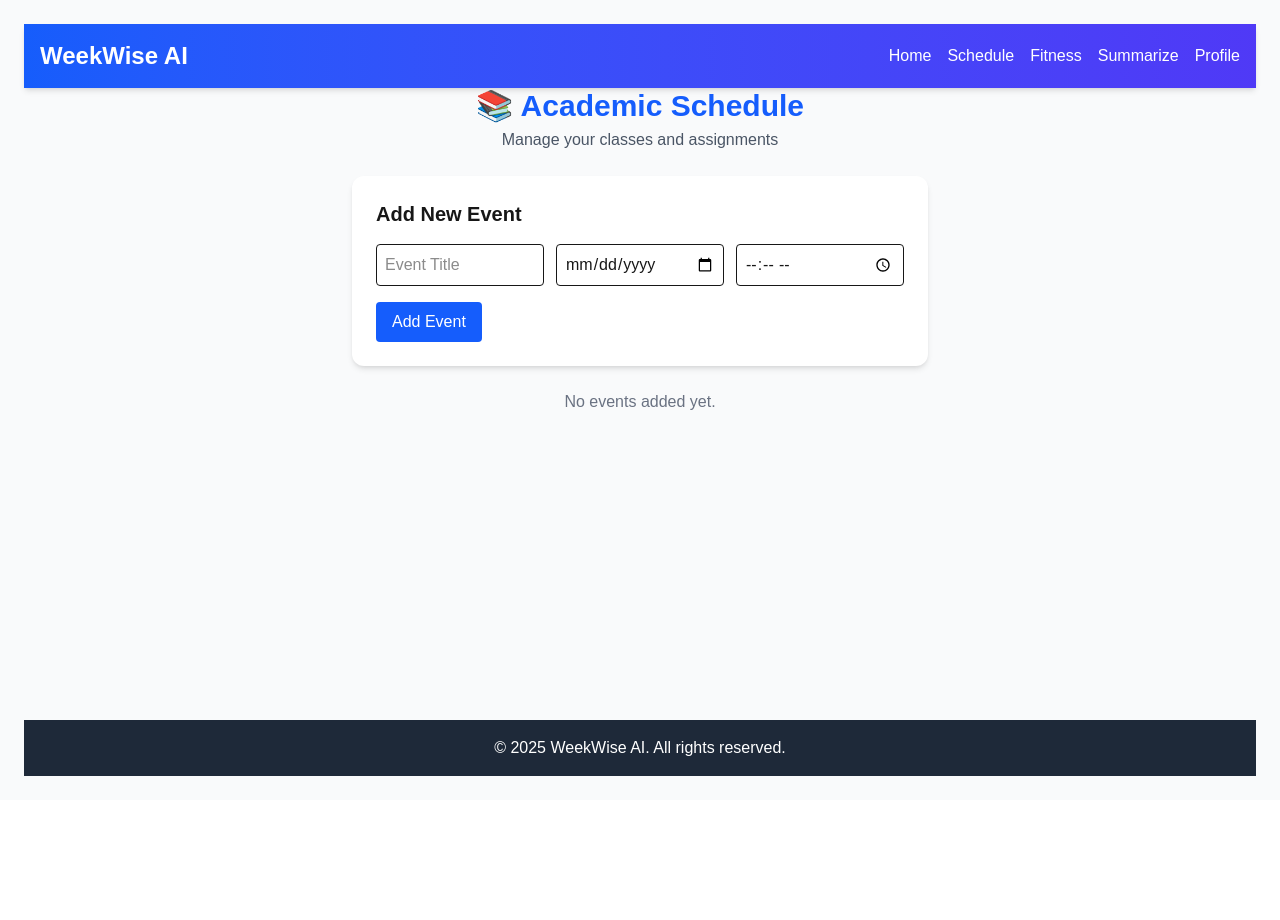
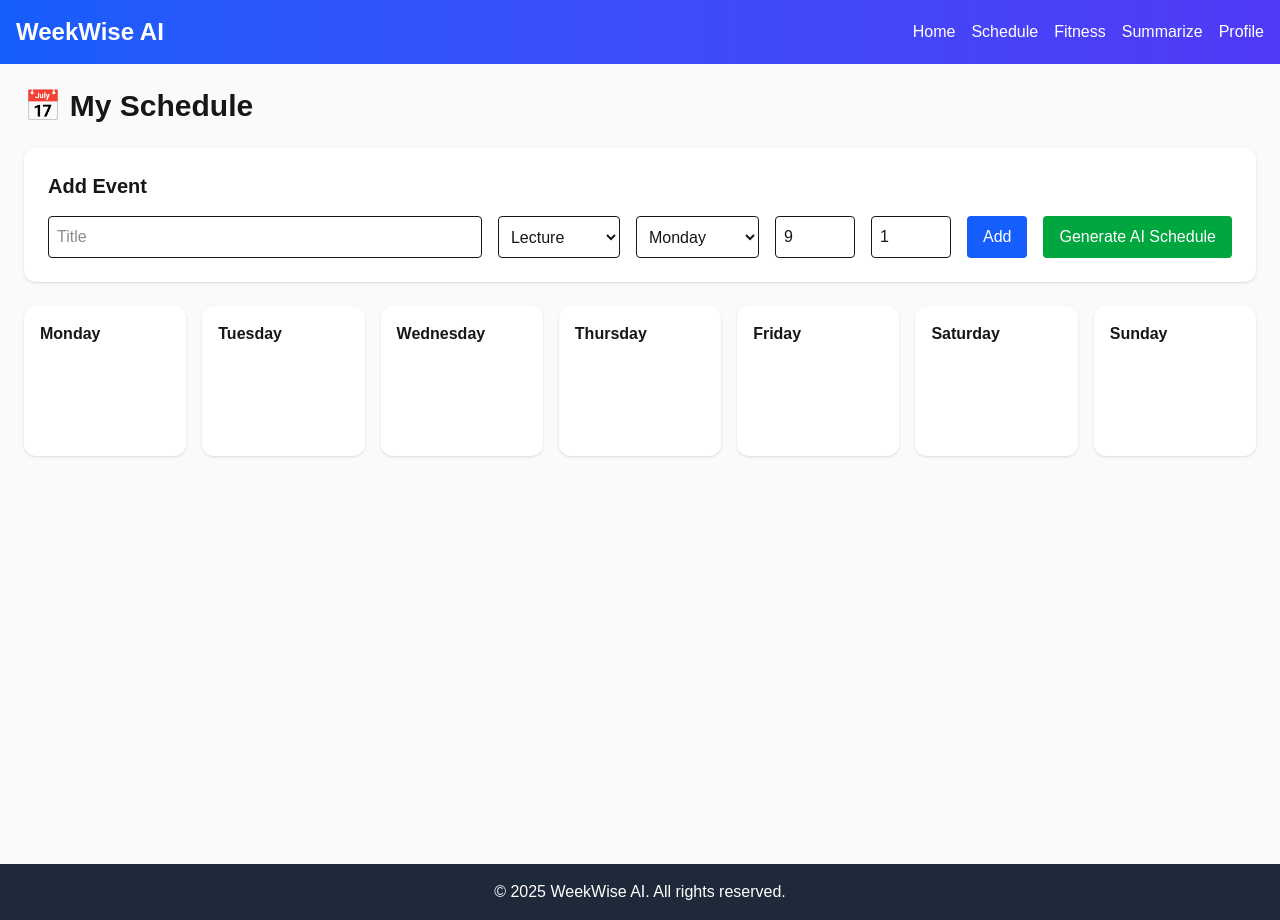
Before and after one commit to klajdi24/weekwise-ai, a Next.js app: page /schedule in a window 1280 px wide. Before the commit the page ends 800 px from the top, so only its background shows below. Built offline with nearby package versions, Linux system fonts and the light colour scheme.

Commit message:
Initial commit - WeekWise AI app

```diff
--- a/app/fitness/page.tsx
+++ b/app/fitness/page.tsx
@@ -1,16 +1,105 @@
 "use client";
-import Navbar from "../components/navbar";
-import Footer from "../components/footer";
+
+import { useState, useEffect } from "react";
+
+interface Workout {
+  id: number;
+  name: string;
+  date: string; // ISO date
+  duration: number; // minutes
+  steps: number;
+}
 
 export default function Fitness() {
+  const [workouts, setWorkouts] = useState<Workout[]>([]);
+  const [name, setName] = useState("");
+  const [duration, setDuration] = useState(30);
+  const [steps, setSteps] = useState(0);
+
+  // Load from localStorage
+  useEffect(() => {
+    const saved = localStorage.getItem("weekwise-workouts");
+    if (saved) setWorkouts(JSON.parse(saved));
+  }, []);
+
+  // Save to localStorage
+  useEffect(() => {
+    localStorage.setItem("weekwise-workouts", JSON.stringify(workouts));
+  }, [workouts]);
+
+  const addWorkout = () => {
+    if (!name) return;
+    const newWorkout: Workout = {
+      id: Date.now(),
+      name,
+      date: new Date().toISOString().split("T")[0],
+      duration,
+      steps,
+    };
+    setWorkouts([...workouts, newWorkout]);
+    setName("");
+    setDuration(30);
+    setSteps(0);
+  };
+
+  // Weekly summary
+  const totalDuration = workouts.reduce((sum, w) => sum + w.duration, 0);
+  const totalSteps = workouts.reduce((sum, w) => sum + w.steps, 0);
+
   return (
-    <div className="min-h-screen flex flex-col bg-gray-50">
-      <Navbar />
-      <main className="flex-1 p-8 text-center">
-        <h1 className="text-3xl font-bold text-green-600 mb-4">🏃 Fitness Tracker</h1>
-        <p className="text-gray-600">Track workouts, steps, and monitor progress.</p>
-      </main>
-      <Footer />
+    <div className="min-h-screen bg-gray-50 p-6">
+      <h1 className="text-3xl font-bold text-green-600 mb-6">🏃 Fitness Tracker</h1>
+
+      {/* Add Workout */}
+      <div className="bg-white p-6 rounded-xl shadow mb-6">
+        <h2 className="text-xl font-semibold mb-4">Add Workout</h2>
+        <div className="flex flex-wrap gap-4">
+          <input
+            type="text"
+            placeholder="Workout Name"
+            value={name}
+            onChange={(e) => setName(e.target.value)}
+            className="border p-2 rounded flex-1"
+          />
+          <input
+            type="number"
+            placeholder="Duration (min)"
+            value={duration}
+            onChange={(e) => setDuration(Number(e.target.value))}
+            className="border p-2 rounded w-28"
+          />
+          <input
+            type="number"
+            placeholder="Steps"
+            value={steps}
+            onChange={(e) => setSteps(Number(e.target.value))}
+            className="border p-2 rounded w-28"
+          />
+          <button onClick={addWorkout} className="bg-green-600 text-white px-4 py-2 rounded hover:bg-green-700 transition">
+            Add
+          </button>
+        </div>
+      </div>
+
+      {/* Workout List */}
+      <div className="bg-white p-6 rounded-xl shadow mb-6">
+        <h2 className="text-xl font-semibold mb-4">My Workouts</h2>
+        <ul>
+          {workouts.map((w) => (
+            <li key={w.id} className="p-2 border-b">
+              <strong>{w.date}:</strong> {w.name} - {w.duration} min, {w.steps} steps
+            </li>
+          ))}
+          {workouts.length === 0 && <p className="text-gray-600">No workouts logged yet.</p>}
+        </ul>
+      </div>
+
+      {/* Weekly Summary */}
+      <div className="bg-white p-6 rounded-xl shadow">
+        <h2 className="text-xl font-semibold mb-4">Weekly Summary</h2>
+        <p>Total Exercise: {totalDuration} minutes</p>
+        <p>Total Steps: {totalSteps}</p>
+      </div>
     </div>
   );
 }
--- a/app/layout.tsx
+++ b/app/layout.tsx
@@ -1,20 +1,19 @@
-import type { Metadata } from "next";
+import Navbar from "./components/navbar";
+import Footer from "./components/footer";
 import "./globals.css";
 
-export const metadata: Metadata = {
-  title: "Create Next App",
-  description: "Generated by create next app",
+export const metadata = {
+  title: "WeekWise AI",
+  description: "Manage your university schedule and fitness",
 };
 
-export default function RootLayout({
-  children,
-}: Readonly<{
-  children: React.ReactNode;
-}>) {
+export default function RootLayout({ children }: { children: React.ReactNode }) {
   return (
     <html lang="en">
-      <body className="font-sans antialiased">
-        {children}
+      <body className="min-h-screen flex flex-col bg-gray-50 text-gray-900">
+        <Navbar />
+        <main className="flex-1">{children}</main>
+        <Footer />
       </body>
     </html>
   );
--- a/app/page.tsx
+++ b/app/page.tsx
@@ -1,14 +1,9 @@
 "use client";
 import Link from "next/link";
-import Navbar from "./components/navbar";
-import Footer from "./components/footer";
 
 export default function Home() {
   return (
-    <div className="min-h-screen flex flex-col bg-gray-50 text-gray-900">
-      <Navbar />
-
-      <main className="flex-1 p-8 grid grid-cols-1 md:grid-cols-4 gap-6">
+    <main className="flex-1 p-8 grid grid-cols-1 md:grid-cols-4 gap-6 min-h-screen bg-gray-50 text-gray-900">
       {/* Academic Schedule */}
       <div className="bg-white p-6 rounded-xl shadow hover:shadow-lg transition">
         <h2 className="text-xl font-semibold mb-2">📚 Academic Schedule</h2>
@@ -61,8 +56,5 @@ export default function Home() {
         </Link>
       </div>
     </main>
-
-      <Footer />
-    </div>
   );
 }
--- a/app/schedule/page.tsx
+++ b/app/schedule/page.tsx
@@ -1,102 +1,144 @@
 "use client";
+
 import { useState } from "react";
-import Navbar from "../components/navbar";
-import Footer from "../components/footer";
+
+type EventType = "Lecture" | "Assignment" | "Study";
 
 interface Event {
   id: number;
   title: string;
-  date: string;
-  time: string;
+  type: EventType;
+  day: string; // "Monday", "Tuesday", etc.
+  startHour: number; // 0-23
+  duration: number; // in hours
 }
 
-export default function Schedule() {
+const daysOfWeek = ["Monday", "Tuesday", "Wednesday", "Thursday", "Friday", "Saturday", "Sunday"];
+
+export default function SchedulePage() {
   const [events, setEvents] = useState<Event[]>([]);
   const [title, setTitle] = useState("");
-  const [date, setDate] = useState("");
-  const [time, setTime] = useState("");
+  const [type, setType] = useState<EventType>("Lecture");
+  const [day, setDay] = useState("Monday");
+  const [startHour, setStartHour] = useState(9);
+  const [duration, setDuration] = useState(1);
+  const [loading, setLoading] = useState(false);
 
   const addEvent = () => {
-    if (!title || !date || !time) return;
-    setEvents([...events, { id: Date.now(), title, date, time }]);
+    if (!title) return;
+    const newEvent: Event = {
+      id: Date.now(),
+      title,
+      type,
+      day,
+      startHour,
+      duration,
+    };
+    setEvents([...events, newEvent]);
     setTitle("");
-    setDate("");
-    setTime("");
   };
 
-  const deleteEvent = (id: number) => {
-    setEvents(events.filter((event) => event.id !== id));
+  const generateAISchedule = async () => {
+    if (events.length === 0) return;
+    setLoading(true);
+
+    try {
+      const res = await fetch("/api/ai/schedule", {
+        method: "POST",
+        headers: { "Content-Type": "application/json" },
+        body: JSON.stringify({ events }),
+      });
+
+      if (!res.ok) throw new Error("Failed to generate AI schedule");
+
+      const data = await res.json();
+      // data.events should be an array of Event objects from AI
+      setEvents(data.events);
+    } catch (err: any) {
+      console.error(err);
+      alert(err.message || "Something went wrong with AI scheduling");
+    } finally {
+      setLoading(false);
+    }
   };
 
   return (
-    <div className="min-h-screen flex flex-col bg-gray-50 p-6">
-      <Navbar />
+    <div className="min-h-screen bg-gray-50 p-6">
+      <h1 className="text-3xl font-bold mb-6">📅 My Schedule</h1>
 
-      <header className="mb-6 text-center">
-        <h1 className="text-3xl font-bold text-blue-600">📚 Academic Schedule</h1>
-        <p className="text-gray-600 mt-1">Manage your classes and assignments</p>
-      </header>
-
-      <div className="bg-white p-6 rounded-xl shadow-md mb-6 max-w-xl mx-auto">
-        <h2 className="text-xl font-semibold mb-4">Add New Event</h2>
-        <div className="grid grid-cols-1 md:grid-cols-3 gap-3 mb-4">
+      <div className="bg-white p-6 rounded-xl shadow mb-6">
+        <h2 className="text-xl font-semibold mb-4">Add Event</h2>
+        <div className="flex flex-wrap gap-4">
           <input
             type="text"
-            placeholder="Event Title"
+            placeholder="Title"
+            className="border p-2 rounded flex-1"
             value={title}
             onChange={(e) => setTitle(e.target.value)}
-            className="border p-2 rounded"
+          />
+          <select value={type} onChange={(e) => setType(e.target.value as EventType)} className="border p-2 rounded">
+            <option>Lecture</option>
+            <option>Assignment</option>
+          </select>
+          <select value={day} onChange={(e) => setDay(e.target.value)} className="border p-2 rounded">
+            {daysOfWeek.map((d) => (
+              <option key={d}>{d}</option>
+            ))}
+          </select>
+          <input
+            type="number"
+            min={0}
+            max={23}
+            value={startHour}
+            onChange={(e) => setStartHour(Number(e.target.value))}
+            className="border p-2 rounded w-20"
           />
           <input
-            type="date"
-            value={date}
-            onChange={(e) => setDate(e.target.value)}
-            className="border p-2 rounded"
+            type="number"
+            min={1}
+            max={12}
+            value={duration}
+            onChange={(e) => setDuration(Number(e.target.value))}
+            className="border p-2 rounded w-20"
           />
-          <input
-            type="time"
-            value={time}
-            onChange={(e) => setTime(e.target.value)}
-            className="border p-2 rounded"
-          />
-        </div>
+          <button onClick={addEvent} className="bg-blue-600 text-white px-4 py-2 rounded hover:bg-blue-700 transition">
+            Add
+          </button>
           <button
-          onClick={addEvent}
-          className="bg-blue-600 text-white px-4 py-2 rounded hover:bg-blue-700 transition"
+            onClick={generateAISchedule}
+            className="bg-green-600 text-white px-4 py-2 rounded hover:bg-green-700 transition"
           >
-          Add Event
+            {loading ? "Generating..." : "Generate AI Schedule"}
           </button>
         </div>
+      </div>
 
-      <div className="max-w-xl mx-auto">
-        {events.length === 0 ? (
-          <p className="text-gray-500 text-center">No events added yet.</p>
-        ) : (
-          <ul className="space-y-4">
-            {events.map((event) => (
+      <div className="grid grid-cols-1 md:grid-cols-7 gap-4">
+        {daysOfWeek.map((d) => (
+          <div key={d} className="bg-white p-4 rounded-xl shadow min-h-[150px]">
+            <h3 className="font-bold mb-2">{d}</h3>
+            <ul>
+              {events
+                .filter((e) => e.day === d)
+                .sort((a, b) => a.startHour - b.startHour)
+                .map((e) => (
                   <li
-                key={event.id}
-                className="bg-white p-4 rounded-xl shadow flex justify-between items-center"
+                    key={e.id}
+                    className={`p-1 rounded mb-1 ${
+                      e.type === "Lecture"
+                        ? "bg-blue-100"
+                        : e.type === "Assignment"
+                        ? "bg-yellow-100"
+                        : "bg-green-100"
+                    }`}
                   >
-                <div>
-                  <h3 className="font-semibold">{event.title}</h3>
-                  <p className="text-gray-600 text-sm">
-                    {event.date} at {event.time}
-                  </p>
-                </div>
-                <button
-                  onClick={() => deleteEvent(event.id)}
-                  className="text-red-600 hover:text-red-800 font-bold"
-                >
-                  Delete
-                </button>
+                    <strong>{e.startHour}:00</strong> - {e.title} ({e.type})
                   </li>
                 ))}
             </ul>
-        )}
           </div>
-
-      <Footer />
+        ))}
+      </div>
     </div>
   );
 }
```
Also changed, not shown: app/api/ai/schedule/route.ts (added, +43 -0 lines), app/profile/page.tsx (+55 -10 lines), app/summarize/page.tsx (+1 -9 lines). Lines whose indentation alone changed are shown as unchanged.
